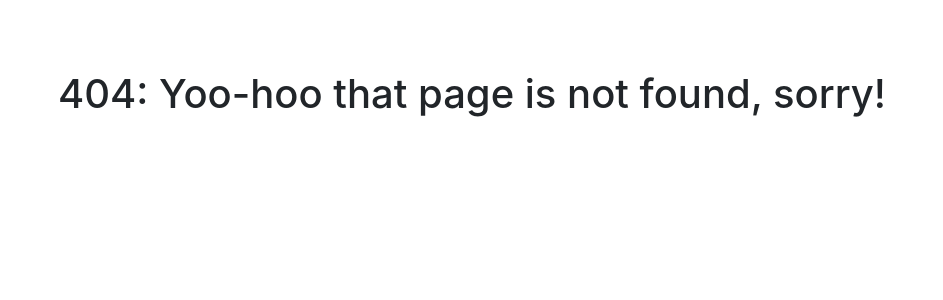
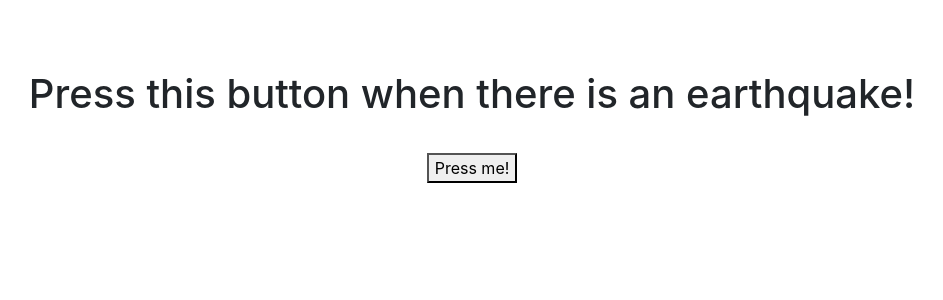
Before and after one commit to 53-North/qb, a React (Create React App) app: page /Earthquake in a window 1280 px wide. Before the commit this address had no page. Shown: the top 300 px of the page, without its empty margins (168-1111 px from the left). Built offline with nearby package versions, Linux system fonts and the light colour scheme.

Commit message:
Added earthquake page with button to trigger an earthquake

```diff
--- a/src/App.js
+++ b/src/App.js
@@ -11,6 +11,7 @@ import UserSafe from "./pages/UserSafe";
 import About from "./pages/About";
 import Settings from "./pages/Settings";
 import NotFound from "./pages/NotFound";
+import Earthquake from "./pages/Earthquake";
 
 
 {/* ROUTER uses two make props.  PATH prop which specifies the URL where we want to render a given compnent.
@@ -34,6 +35,7 @@ class App extends React.Component {
               <Route path="/UserSafe" component={UserSafe} />
               <Route path="/About" component={About} />
               <Route path="/Settings" component={Settings} />
+              <Route path="/Earthquake" component={Earthquake} />
               <Route component={NotFound} />
               {/* NotFound HAS to be the last in the list as it always shows up */}
             </Switch>
--- /dev/null
+++ b/src/pages/Earthquake.js
@@ -0,0 +1,44 @@
+import React from 'react';
+import axios from 'axios';
+
+
+//when you press the button - sets user_inDangerZone to true AND user_markedSafe to false
+
+
+function Earthquake() {
+
+    // user_inDangerZone = 1;
+    // user_markedSafe = 0;
+
+    // axios
+    // .put(
+    // `https://15omqaggcl.execute-api.eu-west-2.amazonaws.com/dev/user/`
+    // )
+    // .then(res => {
+    // // There is probably no data returned from a Put request.
+    // // But if you're in the "then" function you know the request succeeded.
+    // console.log("All users marked in danger zone");
+
+    // })
+    // .catch(err => {
+    // console.log("Error marking users in danger zone", err);
+    // });
+
+
+    function handleEarthquakeClick(){
+        // props.triggerEarthquake()
+        console.log("All users marked in danger")
+    }
+
+
+
+
+    return (
+        <div className = "earthquake button">
+            <h1>Press this button when there is an earthquake!</h1>
+            <button onClick={ handleEarthquakeClick }>Press me!</button>
+        </div>
+    )
+}
+
+export default Earthquake;
```
